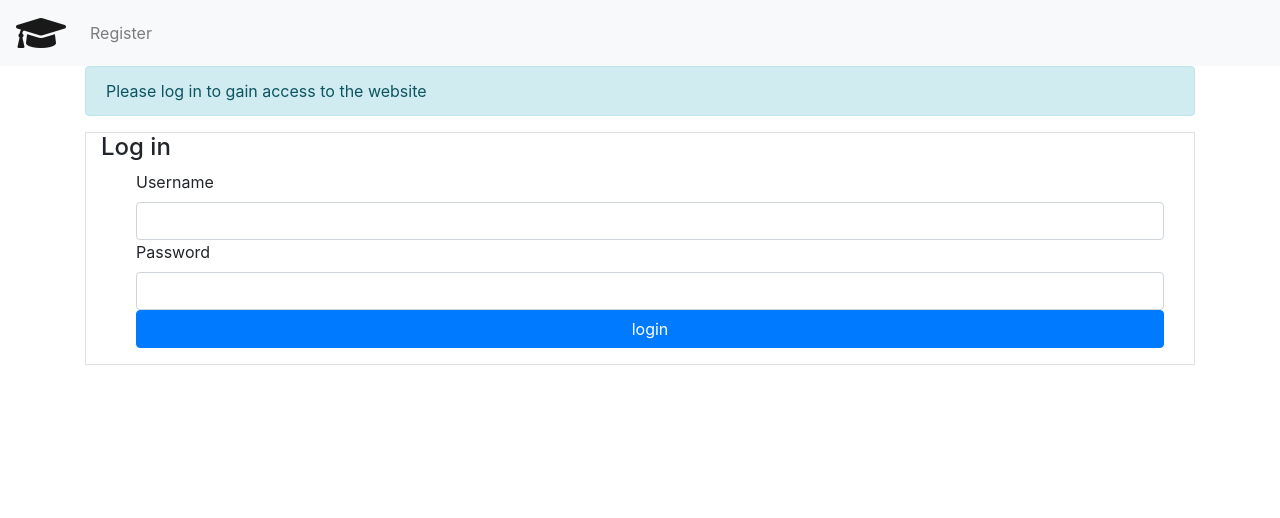
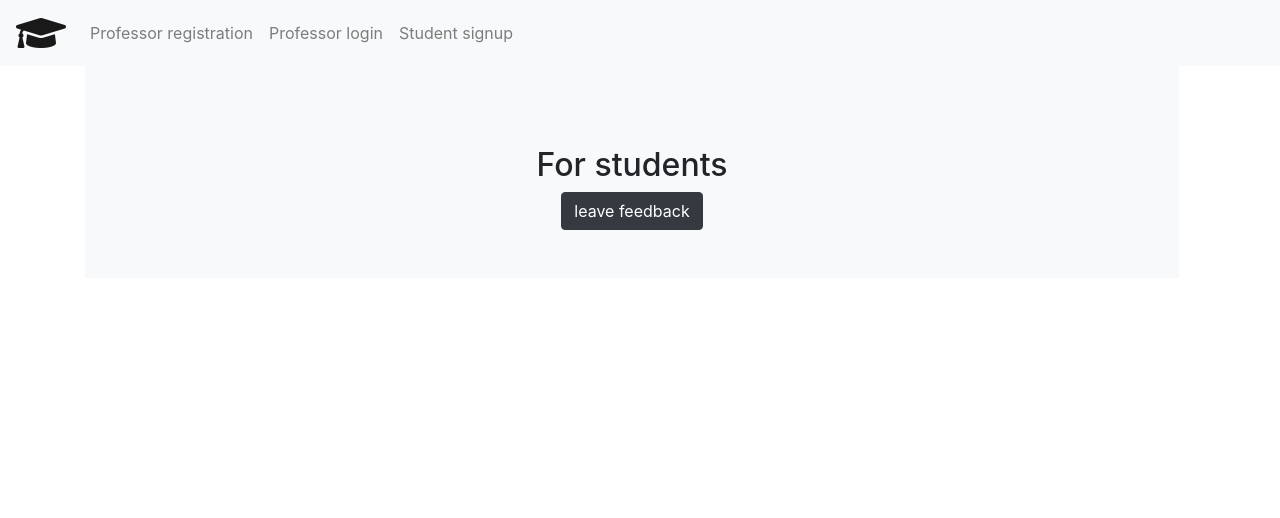
Before and after one commit to Asilkin1/student-feedback, a Flask app: page / in a window 1280 px wide. Shown: the top 518 px of the page. Run offline with Flask 2, Linux system fonts and the light colour scheme; some libraries are stand-ins or nearby versions.

Commit message:
Rebuild routing and businesslogic

```diff
--- a/app.py
+++ b/app.py
@@ -18,11 +18,12 @@ app = Flask(__name__)
 
 @app.route('/', methods=["POST", "GET"])
 def index():
-    if not session.get('logged_in'):
-        flash('Please log in to gain access to the website','info')
-        return render_template('login.html', title='submit')
-    else:
-        return render_template('index.html', title='submit')
+    # Go to student page, no need to be registered
+    if request.path == '/student':
+          return render_template('student_sign_up.html', title='student_page')
+
+    return render_template('index.html', title='submit')
+
 
 # -------------------------------------------------------------------- Log in
 @app.route('/login', methods=['GET','POST'])
@@ -95,14 +96,6 @@ def register():
 
     return render_template('register.html')
 
-
-@app.route('/signup',methods=['GET'])
-def unauthorized():
-      if request.path == '/student':
-          return render_template('student_sign_up.html', title='instructor')
-      else:
-          return render_template('professor_sign_up.html')
-
 @app.route('/analytics', methods=["POST","GET"])
 def analytics():
     return render_template('analytics.html',title='stats')
@@ -153,7 +146,7 @@ def student():
         dateNow = date.today()
 
         #Time
-        #timeNow = time.asctime().split(' ')[3]
+        timeNow = time.asctime().split(' ')[3]
         currentTime = datetime.now()
         timeNow = currentTime.strftime("%I:%M %p")
 
@@ -176,13 +169,17 @@ def student():
         create_post(dateNow, timeNow, classCode, studentCode, emoji, elaborateNumber, elaborateText)
 
         # Message
-        flash('Thank you for your feedback')
+        flash('Thank you for your feedback','info')
     return render_template('student.html', title='student')
 
 @app.route('/professor', methods=["POST", "GET"])
 def instructor():
-    category = request.args.get('category')
-    return render_template('professor.html', title='instructor')
+    if not session.get('logged_in'):
+            flash('Please log in to gain access to the website','info')
+            return render_template('login.html', title='submit')
+    else:
+        category = request.args.get('category')
+        return render_template('professor.html', title='instructor')
 
 if __name__ == '__main__':
     app.secret_key = os.urandom(12)
--- a/templates/base.html
+++ b/templates/base.html
@@ -23,12 +23,17 @@
             {% if session['logged_in']%}
             <li class="nav-item">
                 <a class="nav-link" href="{{ url_for('logout')}}">Logout</a>
-                <a class="nav-link" href="{{ url_for('dashboard')}}">Dashboard</a>
             </li>
             <h2>Hello {{ session['username']}}</h2>
             {% else %}
             <li class="nav-item">
-                <a class="nav-link" href="{{ url_for('register')}}">Register</a>
+                <a class="nav-link" href="{{ url_for('register')}}">Professor registration</a>
+            </li>
+            <li class="nav-item">
+                <a class="nav-link" href="{{ url_for('login')}}">Professor login</a>
+            </li>
+            <li class="nav-item">
+                <a class="nav-link" href="{{ url_for('newstudent')}}">Student signup</a>
             </li>
             {% endif %}
 
@@ -36,7 +41,7 @@
     </nav>
 
     <!-- Render other templates inside this block -->
-    <main role="main" class="container" id="content">
+    <main role="main" class="container-fluid" id="content">
         <!-- Flash messages here -->
     {% include 'flash_messages.html'%}
         {% block content %}{% endblock %}
--- a/templates/index.html
+++ b/templates/index.html
@@ -3,17 +3,20 @@
 
 {% block content %}
 
+{% if session['logged_in']%}
 <!-- Content for homepage -->
   <div class="d-md">
     <div class="container">
       <div class="bg-dark mr-md-3 pt-3 px-3 pt-md-5 px-md-5 text-center text-white overflow-hidden">
         <div class="my-3 py-3">
-          <h2 class="display-5">For Educators</h2>
+          <h2 class="display-5">Classes performance</h2>
           <p class="lead"><a type="button" href="{{ url_for('instructor')}}" class="btn btn-light">check statistic</a></p>
+          <p class="lead"><a type="button" href="{{ url_for('dashboard')}}" class="btn btn-light">manage class codes</a></p>
         </div>
+
       </div>
     </div>
-
+{% else %}
     <div class="container">
       <div class="bg-light mr-md-3 pt-3 px-3 pt-md-5 px-md-5 text-center overflow-hidden">
         <div class="my-3 p-3">
@@ -23,7 +26,7 @@
       </div>
     </div>
 
-
+{% endif %}
   </div>
 
 {% endblock %}
```
Also changed, not shown: database.db.
